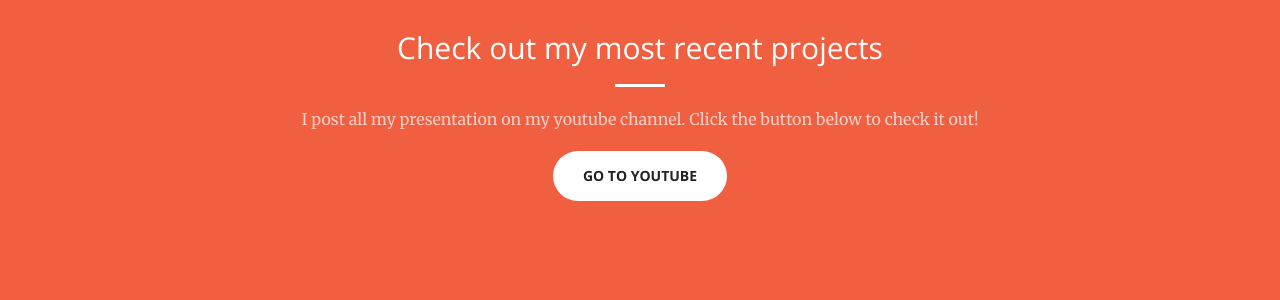
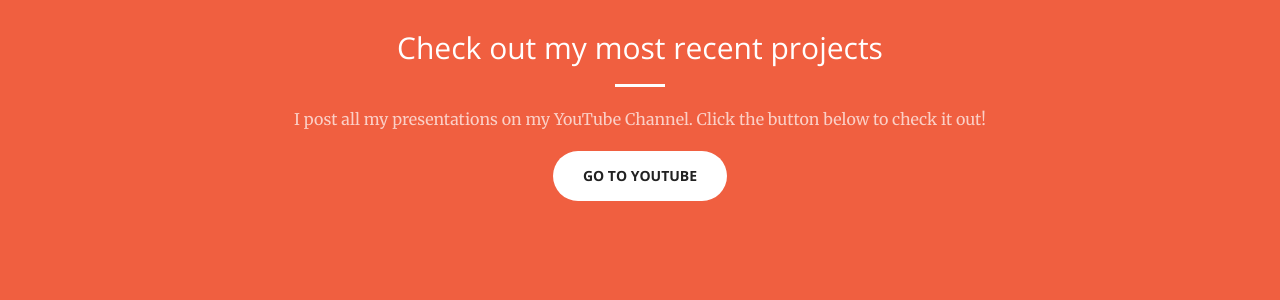
Before and after one commit to SudoZyphr/sudozyphr.github.io, a Jekyll site: the page built from index.html, in a window 1280 px wide and 900 px high, scrolled down 818 px. Shown: the part 151-451 px from the top of the window. Built offline with Jekyll 4.4.1, drawn with Linux system fonts in a browser that asks for light colours; some of the changed text lies outside the part shown.

Commit message:
call to action and contact info

```diff
--- a/_includes/call-to-action.html
+++ b/_includes/call-to-action.html
@@ -4,7 +4,7 @@
             <div class="col-lg-8 col-lg-offset-2 text-center">
                 <h2 class="section-heading">Check out my most recent projects</h2>
                 <hr class="light">
-                <p class="text-faded">I post all my presentation on my youtube channel. Click the button below to check it out!</p>
+                <p class="text-faded">I post all my presentations on my YouTube Channel. Click the button below to check it out!</p>
                 <a href="#" class="btn btn-default btn-xl">Go to Youtube</a>
             </div>
         </div>
--- a/_includes/contact.html
+++ b/_includes/contact.html
@@ -4,7 +4,7 @@
             <div class="col-lg-8 col-lg-offset-2 text-center">
                 <h2 class="section-heading">Let's Get In Touch!</h2>
                 <hr class="primary">
-                <p>Ready to start your next project with us? That's great! Give us a call or send us an email and we will get back to you as soon as possible!</p>
+                <p>Interested in more? Connect with me below!</p>
             </div>
         <div class="col-lg-2 col-lg-offset-2 text-center">
             <a href="https://twitter.com/{{ site.twitter_username }}">
```
